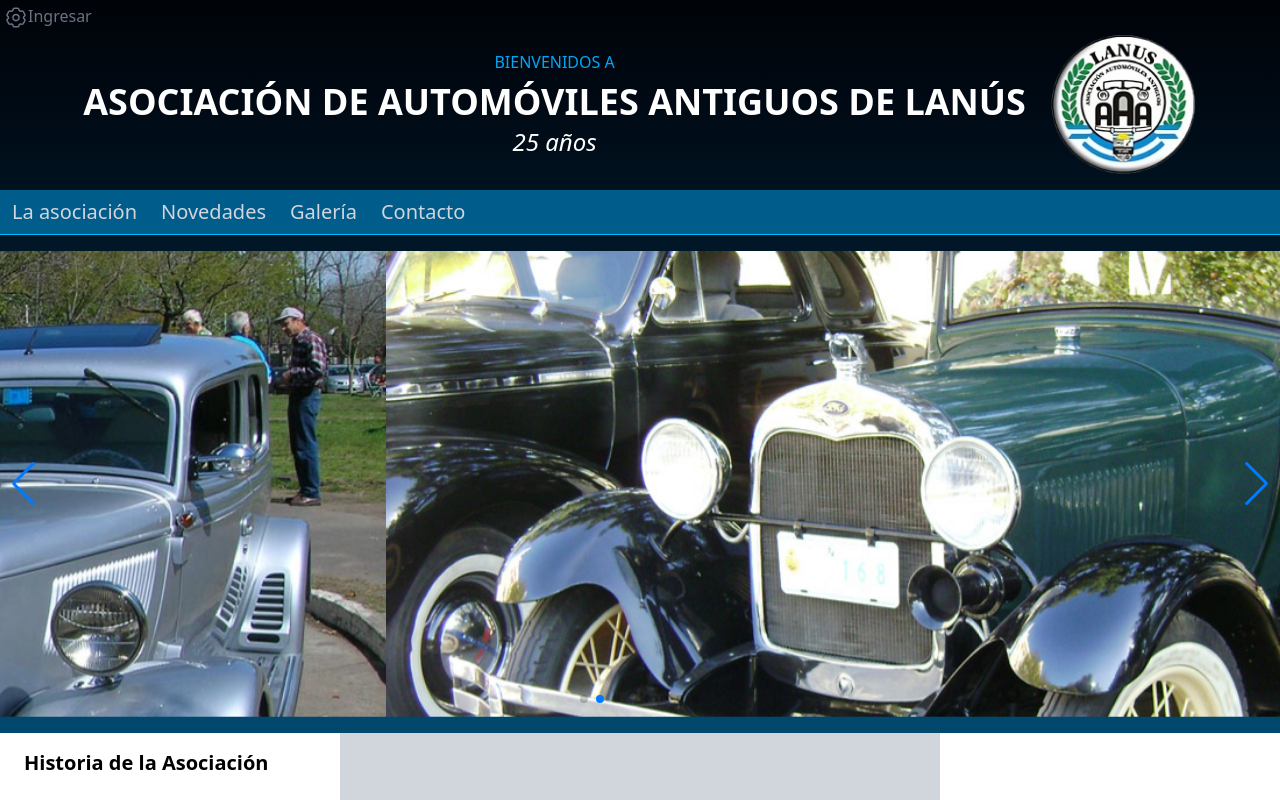
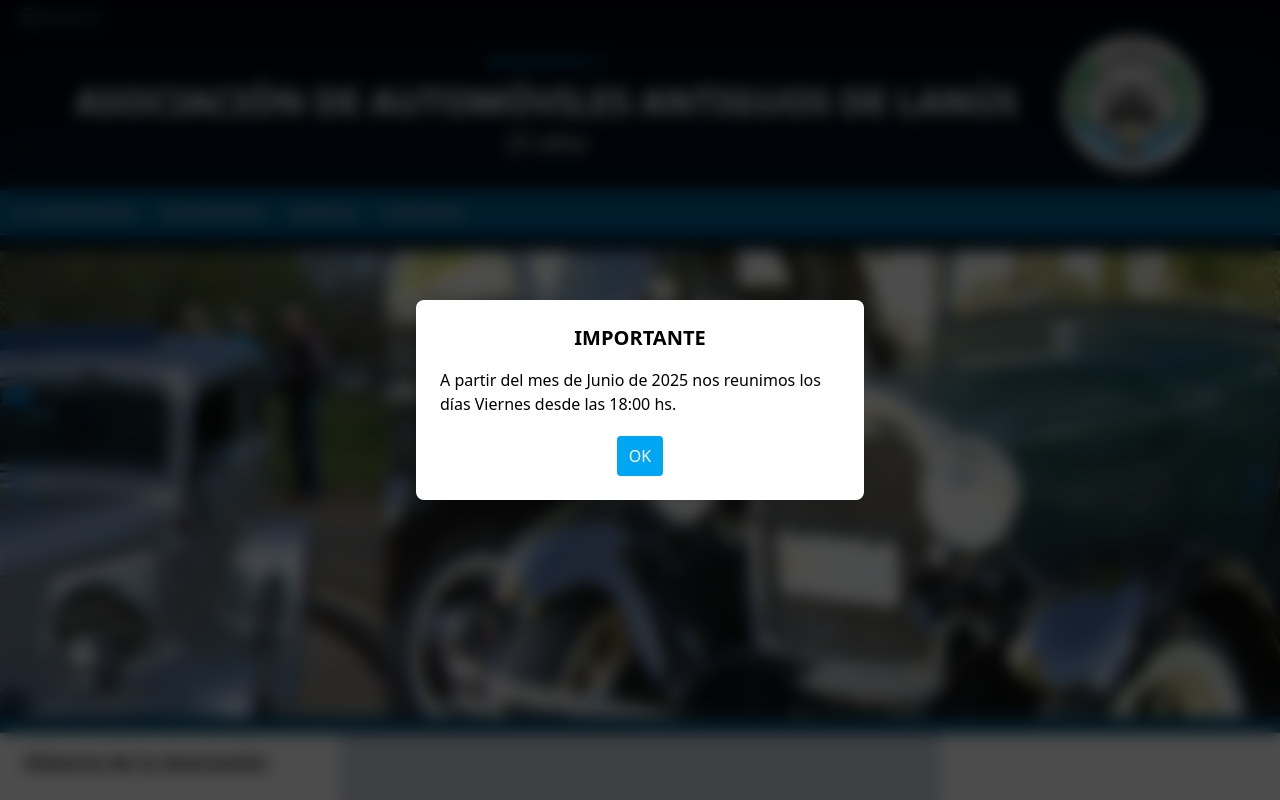
Before and after one commit to vdelaconcep/AAAL-beta, a React (Vite) app: page / in a window 1280 px wide. Shown: the top 800 px of the page. Built offline with nearby package versions, Linux system fonts and the light colour scheme.

Commit message:
post-reunión

```diff
--- a/package.json
+++ b/package.json
@@ -14,6 +14,7 @@
     "react": "^19.1.1",
     "react-dom": "^19.1.1",
     "react-router-dom": "^7.8.1",
+    "react-toastify": "^11.0.5",
     "swiper": "^11.2.10",
     "tailwindcss": "^4.1.12"
   },
--- a/src/App.jsx
+++ b/src/App.jsx
@@ -1,6 +1,7 @@
 import { BrowserRouter, Route, Routes } from 'react-router-dom';
 import Layout from './pages/layout';
 import Bienvenidos from './pages/bienvenidos';
+import { ToastContainer, Slide } from 'react-toastify';
 import './style.css';
 
 function App() {
@@ -24,6 +25,17 @@ function App() {
           </Route>
         </Routes>
       </BrowserRouter>
+      <ToastContainer
+        position="top-center"
+        autoClose={4000}
+        closeOnClick
+        hideProgressBar={true}
+        pauseOnFocusLoss
+        draggable
+        pauseOnHover
+        transition={Slide}
+        transitionDuration={800}
+        theme="light" />
     </>
   )
 }
--- a/src/components/header.jsx
+++ b/src/components/header.jsx
@@ -4,7 +4,7 @@ import { Link } from "react-router-dom";
 const Header = () => {
     return (
         <header className='flex text-white justify-center mb-4 mt-1'>
-            <section className='flex flex-col justify-center text-center mr-3'>
+            <section className='flex flex-col justify-center text-center mr-5'>
                 <h5 className='text-center mb-2 text-sky-500 font-medium'>
                     BIENVENIDOS A
                 </h5>
@@ -14,7 +14,7 @@ const Header = () => {
                 <h5 className='text-center italic text-2xl mt-1'>25 años</h5>
             </section>
             <Link to="/">
-                <img className="h-35 ml-3" src={logo} alt="Logo Asociacion Automoviles Antiguos de Lanus" />
+                <img className="h-35 ml-5" src={logo} alt="Logo Asociacion Automoviles Antiguos de Lanus" />
             </Link>
         </header>
     );
--- a/src/components/login.jsx
+++ b/src/components/login.jsx
@@ -9,7 +9,7 @@ const Login = () => {
 
     return (
         <section>
-            <article className="flex justify-start mr-3 mt-1">
+            <article className="flex justify-start ml-3 mt-1">
                 <button
                     className="border-none text-gray-500 hover:underline cursor-pointer"
                     onClick={() => setAbrirModal(true)}>
--- a/src/pages/bienvenidos.jsx
+++ b/src/pages/bienvenidos.jsx
@@ -1,9 +1,19 @@
+import { useEffect, useState } from 'react';
+import { toast } from 'react-toastify';
+import BotonPrimario from '../components/botones/primario';
 import Auspiciantes from "../components/auspiciantes";
 import Carousel from "../components/carousel";
 import Navegacion from "../components/navegacion";
 import Historia from "../components/textos/historia";
 
 const Bienvenidos = () => {
+
+    const [abrirModal, setAbrirModal] = useState(false);
+
+    useEffect(() => {
+        /* toast.info('IMPORTANTE: A partir del mes de Junio de 2025 nos reunimos los días Viernes desde las 18:00 hs.') */
+        setAbrirModal(true);
+    }, [])
 
     return (
         <div>
@@ -14,6 +24,21 @@ const Bienvenidos = () => {
             </article>
             <Historia />
             <Auspiciantes />
+            {abrirModal &&
+                <article className='fixed inset-0 bg-black/70 backdrop-blur-sm z-50 flex items-center justify-center'>
+                    <div className="bg-white p-6 rounded-lg shadow-lg max-w-md w-full relative">
+                        <h2 className="text-xl font-bold mb-4 text-center">IMPORTANTE</h2>
+                        <p>A partir del mes de Junio de 2025 nos reunimos los días Viernes desde las 18:00 hs.</p>
+
+                            <div className='flex justify-center mt-5'>
+                                <BotonPrimario
+                                    tipo='button'
+                                    texto='OK'
+                                    accion={() => setAbrirModal(false)} />
+                            </div>
+                    </div>
+
+                </article>}
         </div>
     );
 };
```
Also changed, not shown: 1 other file (tests, documents, lock files or other folders).
